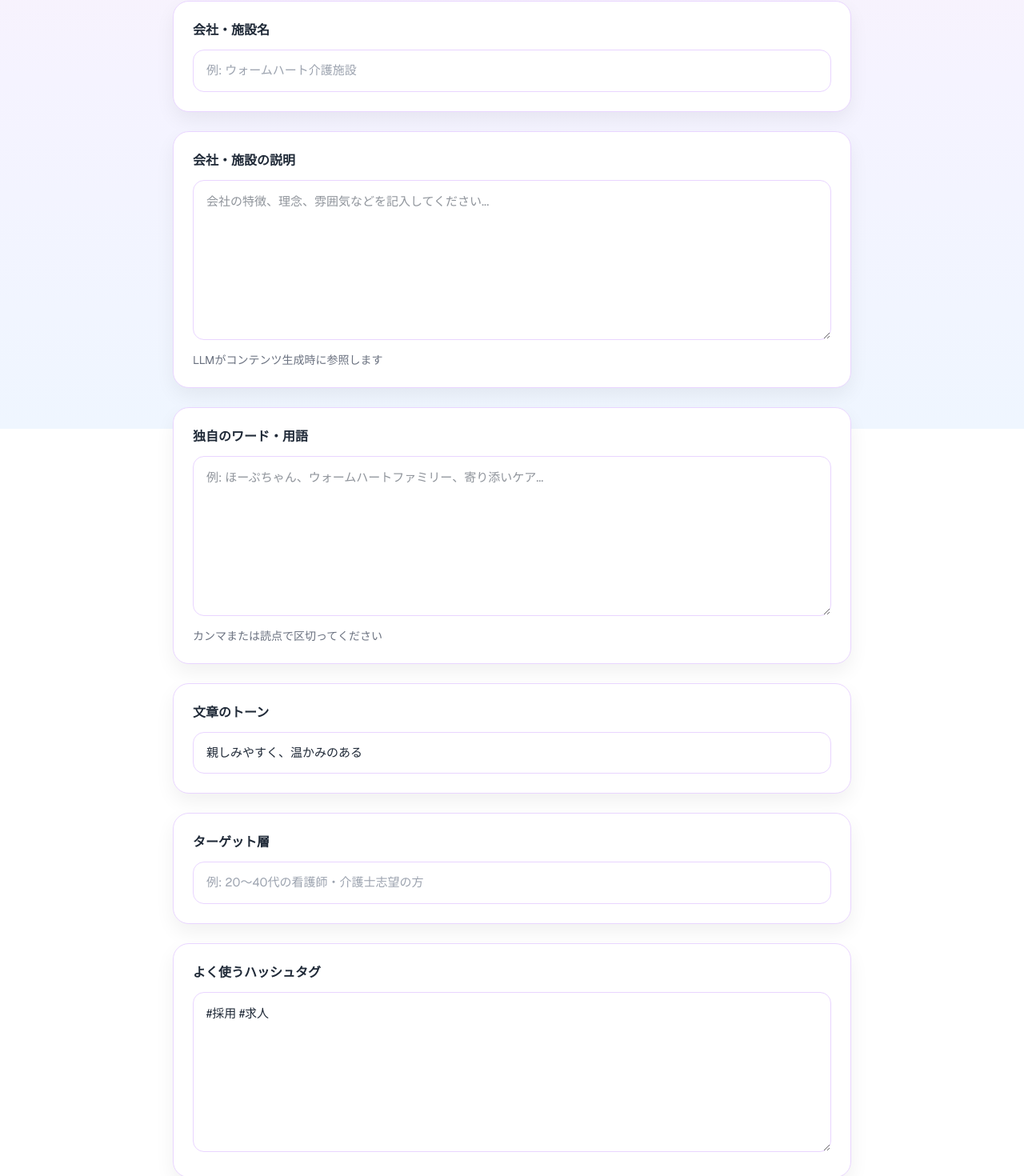
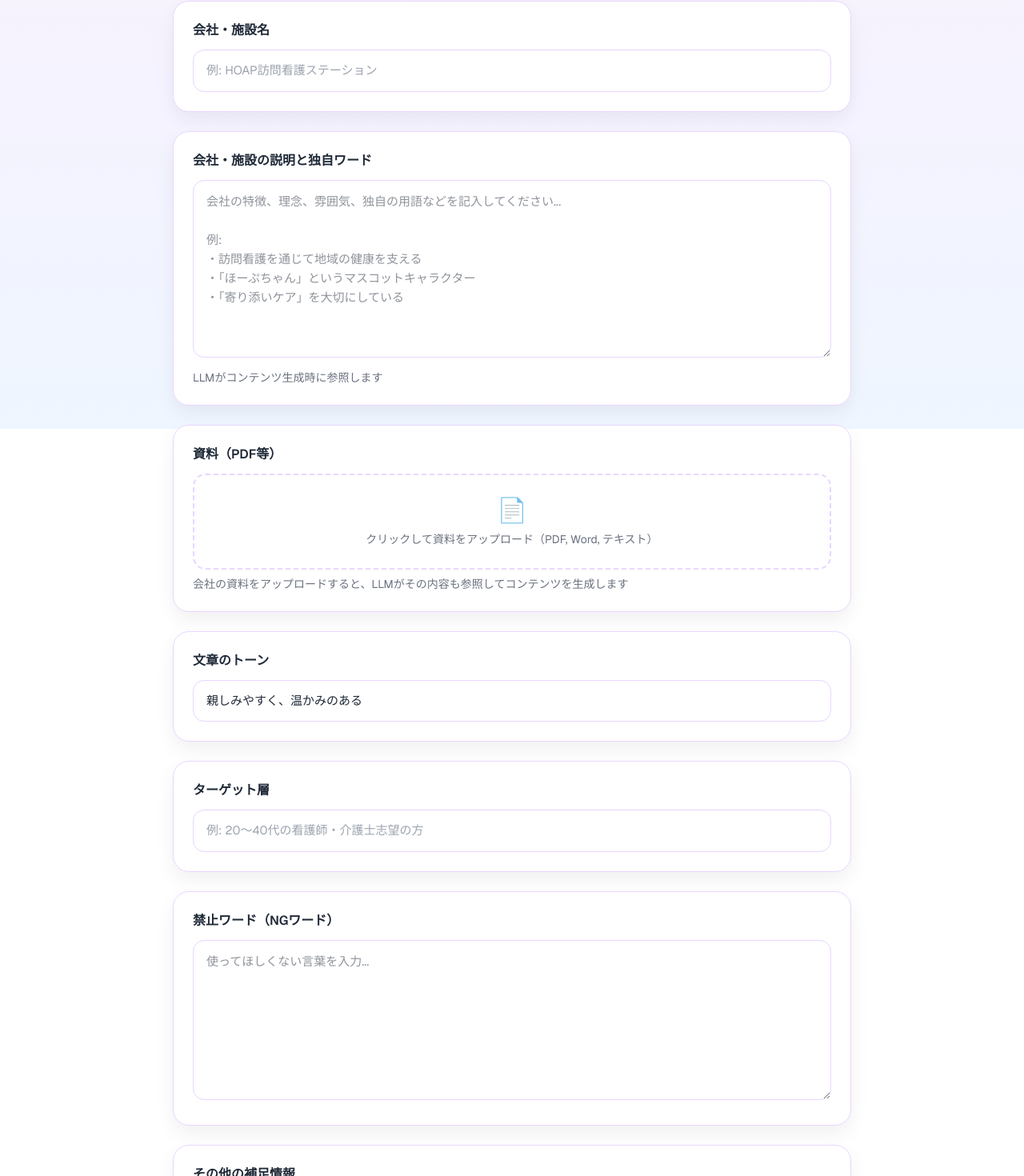
Before and after one commit to HOAP-Inc/instagram-carousel-generator, a Next.js app: page /settings in a window 1280 px wide. Shown: the part 264-1734 px from the top of the page at 80% size. Built offline with nearby package versions, Linux system fonts and the light colour scheme.

Commit message:
feat: 設定画面の改善
- 会社名の例を「HOAP訪問看護ステーション」に変更
- ハッシュタグ欄を削除
- 会社説明と独自ワード欄を統合
- PDF等の資料アップロード機能を追加
- ClientSettings型をtypes.tsに移動して共通化

```diff
--- a/src/app/settings/page.tsx
+++ b/src/app/settings/page.tsx
@@ -2,39 +2,11 @@
 
 import { useState, useEffect, useRef } from 'react';
 import Link from 'next/link';
-
-interface DesignTemplate {
-  name: string;
-  backgroundImage: string | null;
-  primaryColor: string;
-  accentColor: string;
-  textColor: string;
-}
-
-interface ClientSettings {
-  id: string;
-  name: string;
-  knowledge: {
-    companyDescription: string;
-    uniqueWords: string[];
-    tone: string;
-    targetAudience: string;
-    hashtags: string[];
-    ngWords: string[];
-    additionalContext: string;
-  };
-  designs: {
-    design1: DesignTemplate;
-    design2: DesignTemplate;
-    design3: DesignTemplate;
-  };
-  createdAt: string;
-  updatedAt: string;
-}
+import type { ClientSettings, DesignTemplate } from '@/lib/types';
 
 const STORAGE_KEY = 'instagram-carousel-settings';
 
-function getDefaultSettings(): ClientSettings {
+export function getDefaultSettings(): ClientSettings {
   return {
     id: 'default',
     name: '',
@@ -43,9 +15,9 @@ function getDefaultSettings(): ClientSettings {
       uniqueWords: [],
       tone: '親しみやすく、温かみのある',
       targetAudience: '',
-      hashtags: ['#採用', '#求人'],
       ngWords: [],
       additionalContext: '',
+      pdfFiles: [],
     },
     designs: {
       design1: {
@@ -83,6 +55,7 @@ export default function SettingsPage() {
   const [activeTab, setActiveTab] = useState<'knowledge' | 'designs'>('knowledge');
 
   const fileInputRefs = useRef<{ [key: string]: HTMLInputElement | null }>({});
+  const pdfInputRef = useRef<HTMLInputElement | null>(null);
 
   // localStorageから設定を読み込み
   useEffect(() => {
@@ -163,6 +136,39 @@ export default function SettingsPage() {
       updateDesign(designKey, 'backgroundImage', e.target?.result as string);
     };
     reader.readAsDataURL(file);
+  };
+
+  // PDFファイルのアップロード
+  const handlePdfUpload = (file: File) => {
+    const reader = new FileReader();
+    reader.onload = (e) => {
+      if (!settings) return;
+      const newFile = {
+        name: file.name,
+        data: e.target?.result as string,
+      };
+      setSettings({
+        ...settings,
+        knowledge: {
+          ...settings.knowledge,
+          pdfFiles: [...settings.knowledge.pdfFiles, newFile],
+        },
+      });
+    };
+    reader.readAsDataURL(file);
+  };
+
+  // PDFファイルの削除
+  const handlePdfDelete = (index: number) => {
+    if (!settings) return;
+    const newFiles = settings.knowledge.pdfFiles.filter((_, i) => i !== index);
+    setSettings({
+      ...settings,
+      knowledge: {
+        ...settings.knowledge,
+        pdfFiles: newFiles,
+      },
+    });
   };
 
   if (isLoading) {
@@ -250,39 +256,75 @@ export default function SettingsPage() {
               <input
                 type="text"
                 className="input-field"
-                placeholder="例: ウォームハート介護施設"
+                placeholder="例: HOAP訪問看護ステーション"
                 value={settings.name}
                 onChange={(e) => setSettings({ ...settings, name: e.target.value })}
               />
             </section>
 
-            {/* 会社説明 */}
+            {/* 会社説明と独自ワード */}
             <section className="card">
-              <h3 className="font-semibold mb-3 text-[var(--text)]">会社・施設の説明</h3>
+              <h3 className="font-semibold mb-3 text-[var(--text)]">会社・施設の説明と独自ワード</h3>
               <textarea
                 className="textarea-field"
-                placeholder="会社の特徴、理念、雰囲気などを記入してください..."
+                placeholder="会社の特徴、理念、雰囲気、独自の用語などを記入してください...&#10;&#10;例:&#10;・訪問看護を通じて地域の健康を支える&#10;・「ほーぷちゃん」というマスコットキャラクター&#10;・「寄り添いケア」を大切にしている"
                 value={settings.knowledge.companyDescription}
                 onChange={(e) => updateKnowledge('companyDescription', e.target.value)}
-                rows={4}
+                rows={8}
               />
               <p className="text-sm text-[var(--text-light)] mt-2">
                 LLMがコンテンツ生成時に参照します
               </p>
             </section>
 
-            {/* 独自ワード */}
+            {/* PDF等の資料 */}
             <section className="card">
-              <h3 className="font-semibold mb-3 text-[var(--text)]">独自のワード・用語</h3>
-              <textarea
-                className="textarea-field"
-                placeholder="例: ほーぷちゃん、ウォームハートファミリー、寄り添いケア..."
-                value={settings.knowledge.uniqueWords.join('、')}
-                onChange={(e) => updateArrayField('uniqueWords', e.target.value)}
-                rows={2}
+              <h3 className="font-semibold mb-3 text-[var(--text)]">資料（PDF等）</h3>
+              <input
+                type="file"
+                accept=".pdf,.doc,.docx,.txt"
+                ref={pdfInputRef}
+                className="hidden"
+                onChange={(e) => {
+                  const file = e.target.files?.[0];
+                  if (file) handlePdfUpload(file);
+                }}
               />
+              <button
+                className="file-upload w-full cursor-pointer"
+                onClick={() => pdfInputRef.current?.click()}
+              >
+                <span className="text-3xl">📄</span>
+                <p className="text-sm text-[var(--text-light)] mt-2">
+                  クリックして資料をアップロード（PDF, Word, テキスト）
+                </p>
+              </button>
+
+              {/* アップロード済みファイル一覧 */}
+              {settings.knowledge.pdfFiles.length > 0 && (
+                <div className="mt-4 space-y-2">
+                  {settings.knowledge.pdfFiles.map((file, index) => (
+                    <div
+                      key={index}
+                      className="flex items-center justify-between p-3 bg-[var(--surface)] border border-[var(--border)] rounded-lg"
+                    >
+                      <div className="flex items-center gap-2">
+                        <span>📄</span>
+                        <span className="text-sm text-[var(--text)]">{file.name}</span>
+                      </div>
+                      <button
+                        className="text-sm text-red-500 hover:underline"
+                        onClick={() => handlePdfDelete(index)}
+                      >
+                        削除
+                      </button>
+                    </div>
+                  ))}
+                </div>
+              )}
+
               <p className="text-sm text-[var(--text-light)] mt-2">
-                カンマまたは読点で区切ってください
+                会社の資料をアップロードすると、LLMがその内容も参照してコンテンツを生成します
               </p>
             </section>
 
@@ -307,21 +349,6 @@ export default function SettingsPage() {
                 placeholder="例: 20〜40代の看護師・介護士志望の方"
                 value={settings.knowledge.targetAudience}
                 onChange={(e) => updateKnowledge('targetAudience', e.target.value)}
-              />
-            </section>
-
-            {/* ハッシュタグ */}
-            <section className="card">
-              <h3 className="font-semibold mb-3 text-[var(--text)]">よく使うハッシュタグ</h3>
-              <textarea
-                className="textarea-field"
-                placeholder="#採用 #求人 #医療 #介護..."
-                value={settings.knowledge.hashtags.join(' ')}
-                onChange={(e) => {
-                  const tags = e.target.value.split(/[\s,、]/).filter(s => s);
-                  updateKnowledge('hashtags', tags);
-                }}
-                rows={2}
               />
             </section>
 
--- a/src/lib/types.ts
+++ b/src/lib/types.ts
@@ -136,3 +136,35 @@ export interface ClientContext {
   createdAt: string;
   updatedAt: string;
 }
+
+/**
+ * クライアント設定（localStorage保存用）
+ */
+export interface ClientSettings {
+  id: string;
+  name: string;
+  knowledge: {
+    companyDescription: string;
+    uniqueWords: string[];
+    tone: string;
+    targetAudience: string;
+    ngWords: string[];
+    additionalContext: string;
+    pdfFiles: Array<{ name: string; data: string }>;
+  };
+  designs: {
+    design1: DesignTemplate;
+    design2: DesignTemplate;
+    design3: DesignTemplate;
+  };
+  createdAt: string;
+  updatedAt: string;
+}
+
+export interface DesignTemplate {
+  name: string;
+  backgroundImage: string | null;
+  primaryColor: string;
+  accentColor: string;
+  textColor: string;
+}
```
